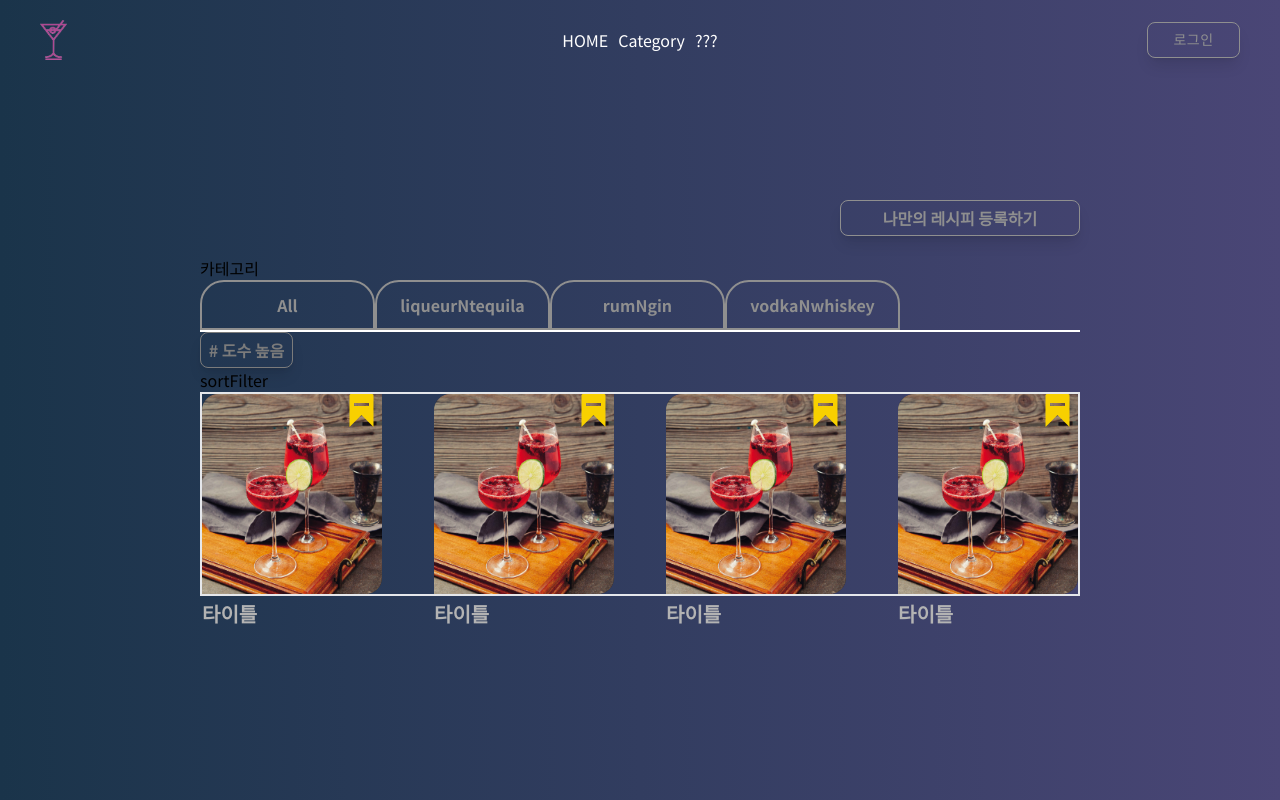
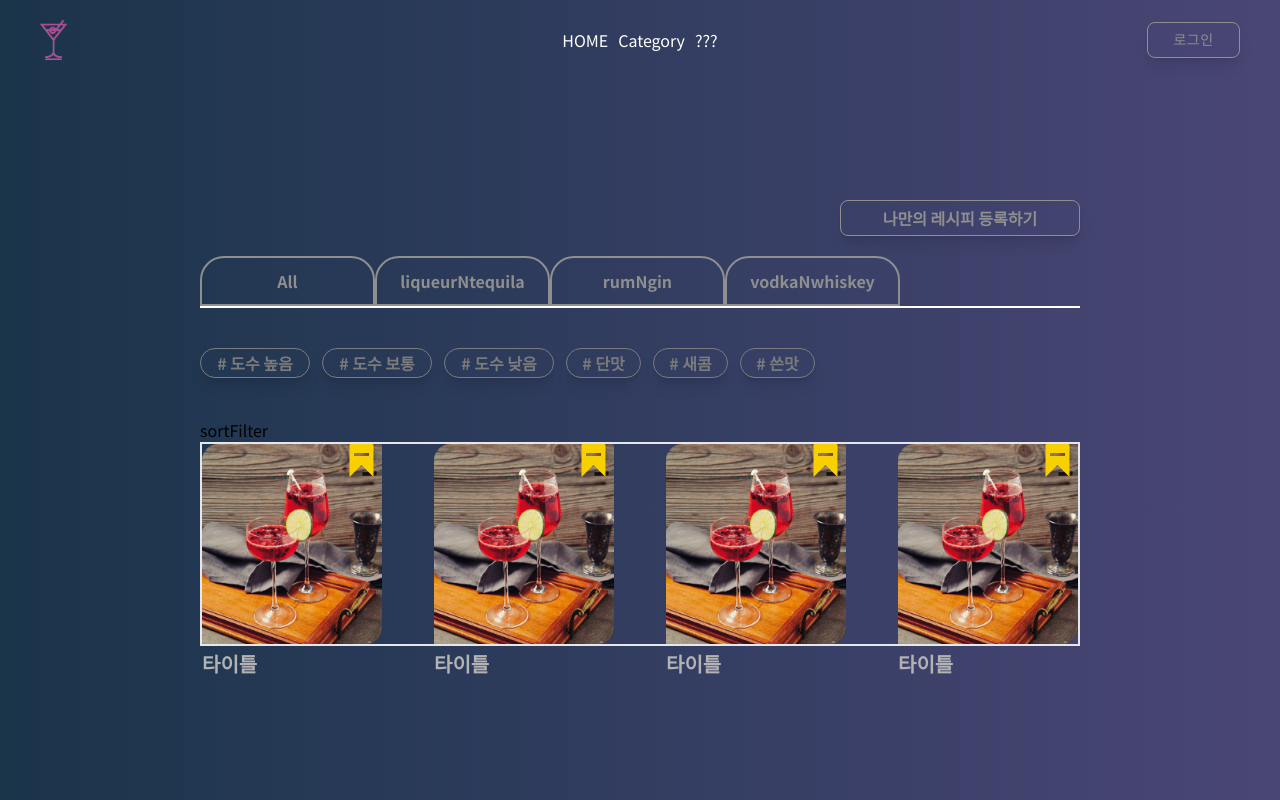
Before and after one commit to codestates-seb/seb44_main_002, a React (Create React App) app in the folder client/: page /category in a window 1280 px wide. Built offline with nearby package versions, Linux system fonts and the light colour scheme.

Commit message:
chore:스타일

```diff
--- a/client/src/common/Data/index.js
+++ b/client/src/common/Data/index.js
@@ -34,7 +34,7 @@ export const tagFrequencyData = [
   },
   {
     id: 1,
-    title: '도수 중간',
+    title: '도수 보통',
     type: 'frequency_medium',
   },
   {
@@ -54,12 +54,12 @@ export const tagTasteData = [
   },
   {
     id: 1,
+    title: '새콤',
+    type: 'sour',
+  },
+  {
+    id: 2,
     title: '쓴맛',
     type: 'bitter',
   },
-  {
-    id: 2,
-    title: '새콤',
-    type: 'sour',
-  },
 ];
--- a/client/src/pages/Category/Filter.js
+++ b/client/src/pages/Category/Filter.js
@@ -1,6 +1,10 @@
 import { Button } from '@mui/base';
 import { useState } from 'react';
-import { CategoryFilter } from '../../common/Data';
+import {
+  CategoryFilter,
+  tagFrequencyData,
+  tagTasteData,
+} from '../../common/Data';
 import CategoryBtn from './CategoryBtn';
 import ClickButton from '../../common/Buttons/ClickButton';
 export default function Filter({ setfitlerCondtion }) {
@@ -16,9 +20,8 @@ export default function Filter({ setfitlerCondtion }) {
   };
 
   return (
-    <div className="w-[100%]  ">
-      카테고리
-      {/* CategoryFilter */}
+    <div className="w-[100%] ">
+      {/* 카테고리 */}
       <div className="flex border-b-2 border-solid border-white">
         {CategoryFilter.map((data, idx) => (
           <CategoryBtn
@@ -29,10 +32,33 @@ export default function Filter({ setfitlerCondtion }) {
           />
         ))}
       </div>
-      {/* TagFilter */}
-      <div className=" ">
-        {}
-        <ClickButton># 도수 높음</ClickButton>
+
+      {/* 태그 */}
+      <div className="flex pt-10 pb-10 gap-3">
+        {tagFrequencyData.map((data, idx) => (
+          <ClickButton
+            key={data.id}
+            data={data}
+            idx={idx}
+            radius="rounded-[30px]"
+            fontSize="text-[1rem]"
+            size="w-[110px] h-[30px]"
+          >
+            # {data.title}
+          </ClickButton>
+        ))}
+        {tagTasteData.map((data, idx) => (
+          <ClickButton
+            key={data.id}
+            data={data}
+            idx={idx}
+            radius="rounded-[30px]"
+            fontSize="text-[1rem]"
+            size="w-[75px] h-[30px]"
+          >
+            # {data.title}
+          </ClickButton>
+        ))}
       </div>
       {/* sortFilter */}
       <div>sortFilter</div>
```
